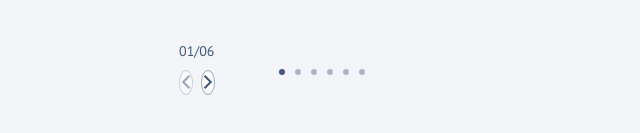
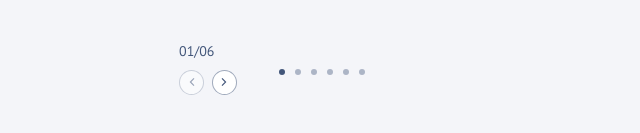
Before and after one commit to IvanMalkS/only-test, a React app: page / in a window 1280 px wide. Shown: the part 461-594 px from the top of the page, without its empty margins (318-958 px from the left). Built offline with nearby package versions, Linux system fonts and the light colour scheme.

Commit message:
desktop border

```diff
--- a/src/app/entities/time-period/ui/TimePeriodDates.module.scss
+++ b/src/app/entities/time-period/ui/TimePeriodDates.module.scss
@@ -30,7 +30,7 @@
     padding: 0;
     z-index: 1;
     position: relative;
-    margin-left: 30px;
+    margin-left: -29px;
     margin-top: 82px;
     margin-bottom: 148px;
     gap: 83px;
--- a/src/app/features/browse-events/ui/BrowseEvents.module.scss
+++ b/src/app/features/browse-events/ui/BrowseEvents.module.scss
@@ -12,7 +12,7 @@
     max-width: 1281px;
     padding: 0;
     margin: 0;
-    margin-left: 60px;
+    margin-left: -18px;
   }
 }
 
@@ -36,7 +36,7 @@
   left: 10px;
 
   @media (min-width: $desktop-width) {
-    left: -80px;
+    left: -48px;
   }
 }
 
@@ -45,7 +45,7 @@
 
   @media (min-width: $desktop-width) {
     left: auto;
-    right: -80px;
+    right: -48px;
   }
 }
 
@@ -84,7 +84,6 @@
   .sliderWrapper {
     padding: 0 30px;
   }
-
 }
 
 .eventSlider {
--- a/src/app/features/browse-events/ui/BrowseEvents.tsx
+++ b/src/app/features/browse-events/ui/BrowseEvents.tsx
@@ -72,8 +72,8 @@ export const BrowseEvents: React.FC<BrowseEventsProps> = ({ events }) => {
       </Swiper>
       <div className={styles.paginationContainer}>
         <div className={styles.pagination}></div>
-        <ArrowButton direction="prev" className={styles.buttonPrev} />
-        <ArrowButton direction="next" className={styles.buttonNext} />
+        <ArrowButton direction="prev" arrowType="secondary" className={styles.buttonPrev} />
+        <ArrowButton direction="next" arrowType="secondary" className={styles.buttonNext} />
       </div>
     </div>
   );
--- a/src/app/features/switch-time-period/ui/SwitchTimePeriod.module.scss
+++ b/src/app/features/switch-time-period/ui/SwitchTimePeriod.module.scss
@@ -7,7 +7,7 @@
   width: calc(#{2 * $circle-radius}px);
   height: calc(#{2 * $circle-radius}px);
   pointer-events: none;
-  left: 55%;
+  left: 50%;
   transform: translateX(-50%);
   z-index: $z-index-circle-container;
   top: 210px;
@@ -25,7 +25,6 @@
   border: 1px solid rgba($primary-text, 0.2);
   pointer-events: all;
 }
-
 
 .dotWrapper {
   position: absolute;
@@ -89,8 +88,8 @@
 }
 
 .controls {
-    position: absolute;
-    bottom: 0;
-    left: 0;
-    display: block;
+  position: absolute;
+  bottom: 0;
+  left: 0;
+  display: block;
 }
--- a/src/app/features/switch-time-period/ui/SwitchTimePeriod.tsx
+++ b/src/app/features/switch-time-period/ui/SwitchTimePeriod.tsx
@@ -65,7 +65,6 @@ export const SwitchTimePeriod: React.FC<SwitchTimePeriodProps> = ({
           </div>
         </div>
       </div>
-
     </>
   );
 };
--- a/src/app/pages/HomePage/index.tsx
+++ b/src/app/pages/HomePage/index.tsx
@@ -2,7 +2,7 @@ import { TimelineBlock } from 'widgets/TimelineBlock';
 
 const HomePage = () => {
   return (
-    <main className='container'>
+    <main className="container">
       <TimelineBlock />
     </main>
   );
--- a/src/app/shared/ui/ArrowButton/model/types.ts
+++ b/src/app/shared/ui/ArrowButton/model/types.ts
@@ -1,3 +1,4 @@
 export interface ArrowButtonProps extends React.ButtonHTMLAttributes<HTMLButtonElement> {
   direction: 'prev' | 'next';
+  arrowType?: 'primary' | 'secondary';
 }
--- a/src/app/shared/ui/ArrowButton/ui/ArrowButton.module.scss
+++ b/src/app/shared/ui/ArrowButton/ui/ArrowButton.module.scss
@@ -5,13 +5,31 @@
   @include flex-center;
   width: 25px;
   height: 25px;
-  width: 6px;
   background-color: $white-color;
   border: 1px solid $border-color;
   border-radius: 50%;
   cursor: pointer;
   transition: background-color 0.3s ease;
   z-index: $z-index-ui;
+
+  svg {
+    height: 8px;
+    width: 6px;
+  }
+
+  @media (min-width: $desktop-width) {
+    width: 50px;
+    height: 50px;
+
+    svg {
+      width: 6;
+      height: 12px;
+    }
+  }
+}
+
+.primary {
+  color: $primary-text;
 
   &:hover {
     background-color: $light-gray-color;
@@ -22,13 +40,19 @@
     pointer-events: none;
     cursor: default;
   }
+}
+
+.secondary {
+  color: $accent-blue;
+  box-shadow: 0 0 15px 0 rgba(56, 119, 238, 0.1);
 
   @media (min-width: $desktop-width) {
-    width: 50px;
-    height: 50px;
+    width: 40px;
+    height: 40px;
 
-    img {
-      height: 12px;
+    svg {
+      height: 15px;
+      width: 6px;
     }
   }
 }
--- a/src/app/shared/ui/ArrowButton/ui/ArrowButton.tsx
+++ b/src/app/shared/ui/ArrowButton/ui/ArrowButton.tsx
@@ -3,17 +3,33 @@ import styles from './ArrowButton.module.scss';
 import clsx from 'clsx';
 import { ArrowButtonProps } from '../model/types';
 
-export const ArrowButton: React.FC<ArrowButtonProps> = ({ direction, className, ...props }) => {
+export const ArrowButton: React.FC<ArrowButtonProps> = ({
+  direction,
+  className,
+  arrowType = 'primary',
+  ...props
+}) => {
   const buttonClassName = clsx(
     styles.arrowButton,
-    {
-      [styles.next]: direction === 'next',
-    },
+    styles[arrowType],
+    direction === 'prev' ? styles.prev : styles.next,
     className,
   );
   return (
     <button className={buttonClassName} {...props}>
-      <img src={`${process.env.PUBLIC_URL}/arrow.svg`}  alt={`arrow ${direction}`} />
+      <svg
+        width="10"
+        height="14"
+        viewBox="0 0 10 14"
+        fill="none"
+        xmlns="http://www.w3.org/2000/svg"
+      >
+        <path
+          d="M8.49988 0.750001L2.24988 7L8.49988 13.25"
+          stroke="currentColor"
+          stroke-width="2"
+        />
+      </svg>
     </button>
   );
 };
--- a/src/app/styles/_variables.scss
+++ b/src/app/styles/_variables.scss
@@ -5,6 +5,7 @@ $accent-pink: #ef5da8;
 $accent-violet: #5d5fef;
 $border-color: rgba(66, 86, 122, 0.5);
 $primary-border: #c7cdd9;
+$secondary-border: #42567a;
 
 $font-main: 'PT Sans', sans-serif;
 $font-accent: 'Bebas Neue', cursive;
--- a/src/app/widgets/TimelineBlock/ui/TimelineBlock.module.scss
+++ b/src/app/widgets/TimelineBlock/ui/TimelineBlock.module.scss
@@ -20,16 +20,44 @@
 
 @media (min-width: $desktop-width) {
   .timelineBlock {
+    border: 1px solid $secondary-border;
     position: relative;
-    max-width: 1440px;
-    padding: 170px 0 0 80px;
+    max-width: 1640px;
+    min-width: 1440px;
+    margin-left: 79px;
+    padding: 0;
     @include flex-column;
     align-items: center;
-    min-height: 100vh;
+    height: 1080px;
+
+    &::before {
+      content: '';
+      display: block;
+      position: absolute;
+      width: 100%;
+      height: 2px;
+      opacity: 0.2;
+      background-color: $secondary-border;
+      top: calc(50% - 60px);
+      transform: translateY(-50%);
+    }
+
+    &::after {
+      content: '';
+      display: block;
+      position: absolute;
+      width: 2px;
+      height: 100%;
+      opacity: 0.2;
+      background-color: $secondary-border;
+      left: 50%;
+      transform: translateX(-50%);
+    }
   }
 
   .title {
     display: flex;
+    padding-top: 170px;
     font-family: $font-accent;
     font-size: 49px;
     color: $primary-text;
```
Also changed, not shown: public/arrow.svg (deleted).
